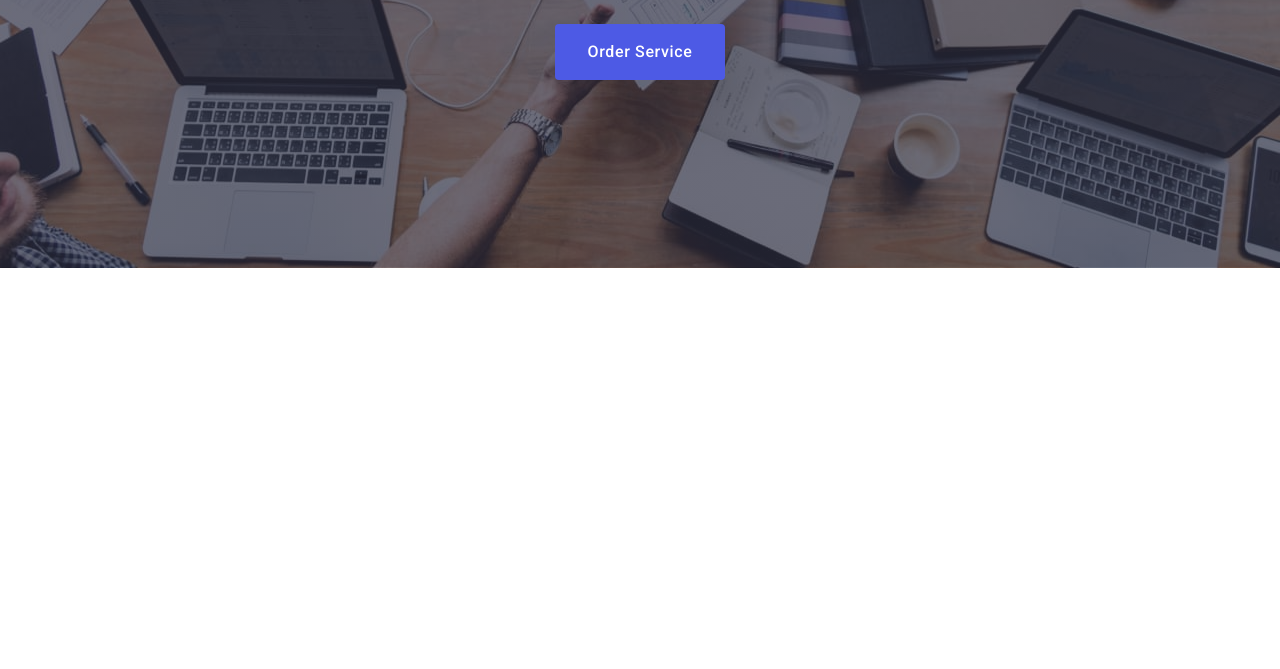
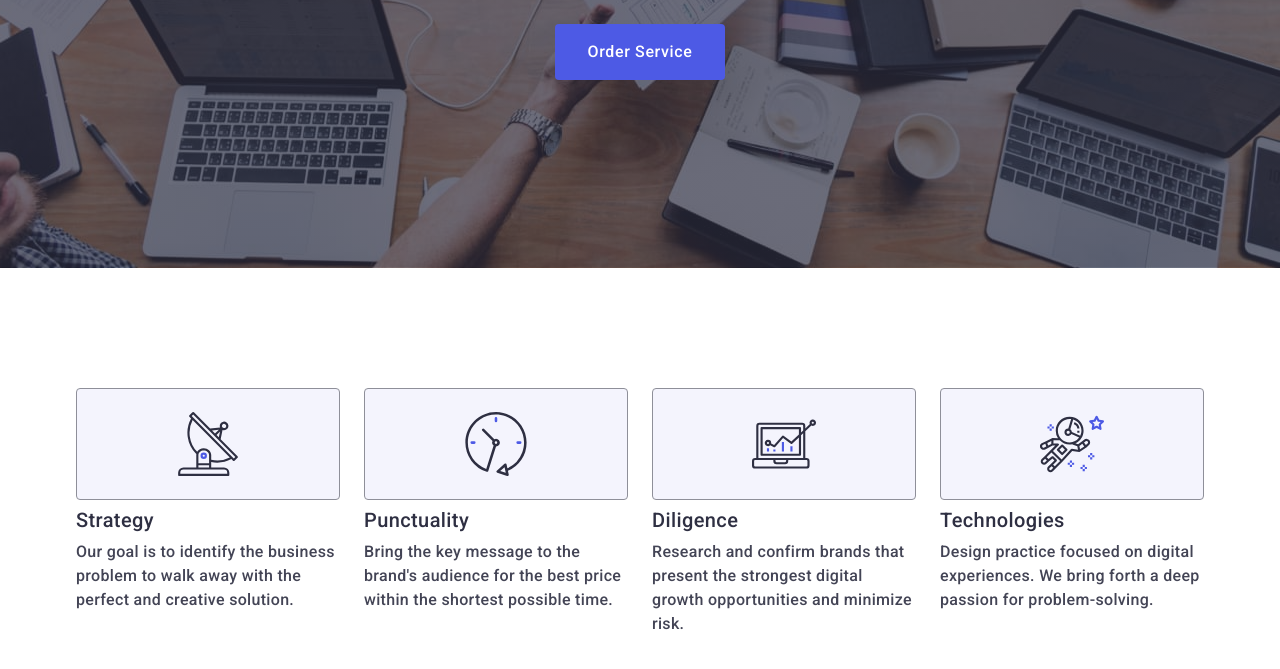
Before and after one commit to mestn1y1/goit-markup-hw-06, a plain HTML site: page index.html in a window 1280 px wide. Shown: the part 405-1074 px from the top of the page. Before the commit the page ends 800 px from the top, so only its background shows below. Drawn offline with nearby package versions, Linux system fonts and the light colour scheme.

Commit message:
add advan sect

```diff
--- a/css/style.css
+++ b/css/style.css
@@ -144,11 +144,60 @@ img {
   background-color: #404bbf;
 }
 
+/* our advanteges */
+
+.advanteges {
+  padding: 96px 0;
+}
+
+.visually-hidden {
+  position: absolute;
+  width: 1px;
+  height: 1px;
+  margin: -1px;
+  padding: 0;
+  overflow: hidden;
+  clip: rect(0, 0, 0, 0);
+  border: 0;
+}
+
+.advanteges-icon-box {
+  display: none;
+}
+
+.advanteges-item {
+}
+
+.advanteges-list {
+  display: flex;
+  flex-direction: column;
+  gap: 72px;
+}
+
+.advanteges-item-title {
+  margin-bottom: 8px;
+  font-size: 36px;
+  font-weight: 700;
+  line-height: 1.11;
+  letter-spacing: 0.02em;
+  color: #2e2f42;
+  text-align: center;
+}
+
+.advanteges-descr {
+  font-family: Roboto;
+  font-size: 16px;
+  font-weight: 500;
+  line-height: 1.5;
+  letter-spacing: 0.02em;
+  color: #434455;
+}
+
 /** ==================================================================MEDIA============================================== */
 
 @media screen and (min-width: 768px) {
   .container {
-    max-width: 768px;
+    min-width: 768px;
   }
 
   /**======================header=====================*/
@@ -240,6 +289,29 @@ img {
   .hero-btn {
     margin: 36px auto 0 auto;
   }
+
+  /**======================advanteges=====================*/
+
+  .advanteges {
+  }
+  .advanteges-list {
+    flex-direction: row;
+    gap: 24px;
+    flex-wrap: wrap;
+  }
+  .advanteges-item {
+    width: calc((100% - 24px) / 2);
+    /* max-width: 356px; */
+  }
+  .advanteges-icon-box {
+  }
+  .advanteges-icon {
+  }
+  .advanteges-item-title {
+    text-align: left;
+  }
+  .advanteges-descr {
+  }
 }
 
 @media screen and (min-width: 1158px) {
@@ -281,26 +353,19 @@ img {
   .hero-btn {
     margin: 48px auto 0 auto;
   }
-}
 
-/* our advanteges */
+  /**======================advanteges=====================*/
 
   .advanteges {
-  padding-top: 120px;
-  padding-bottom: 120px;
+    padding: 120px 0;
   }
-
-.visually-hidden {
-  position: absolute;
-  width: 1px;
-  height: 1px;
-  margin: -1px;
-  padding: 0;
-  overflow: hidden;
-  clip: rect(0, 0, 0, 0);
-  border: 0;
+  .advanteges-list {
+    display: flex;
+    gap: 24px;
   }
-
+  .advanteges-item {
+    width: calc((100% - 72px) / 4);
+  }
   .advanteges-icon-box {
     display: flex;
     justify-content: center;
@@ -320,31 +385,13 @@ img {
     height: 64px;
   }
 
-.advanteges-item {
-  width: calc((100% - 72px) / 4);
+  .advanteges-item-title {
+    font-size: 20px;
+    line-height: 1.2;
+    font-weight: 500;
   }
-
-.advanteges-list {
-  display: flex;
-  gap: 24px;
+  .advanteges-descr {
   }
-
-.advanteges-item-title {
-  margin-bottom: 8px;
-  font-size: 20px;
-  font-weight: 500;
-  line-height: 1.2;
-  letter-spacing: 0.02em;
-  color: #2e2f42;
-}
-
-.advanteges-descr {
-  font-family: Roboto;
-  font-size: 16px;
-  font-weight: 400;
-  line-height: 1.5;
-  letter-spacing: 0.02em;
-  color: #434455;
 }
 
 /* Our Team */
--- a/index.html
+++ b/index.html
@@ -57,8 +57,6 @@
     </header>
 
     <main>
-
-
       <section class="hero">
         <div class="container">
           <h1 class="hero-title">Effective Solutions for Your Business</h1>
@@ -66,9 +64,7 @@
         </div>
       </section>
 
-
-
-      <!-- <section class="advanteges">
+      <section class="advanteges">
         <div class="container">
           <h2 class="visually-hidden">Our advanteges</h2>
           <ul class="advanteges-list">
@@ -124,7 +120,7 @@
         </div>
       </section>
 
-
+      <!--
       <section class="our-team">
         <div class="container">
           <h2 class="our-team-title">Our Team</h2>
@@ -279,11 +275,9 @@
             </li>
           </ul>
         </div>
-      </section>
+      </section> -->
 
-
-
-      <section class="portfolio">
+      <!-- <section class="portfolio">
         <div class="container">
           <h2 class="port-title">Our Portfolio</h2>
           <ul class="portfolio-list">
@@ -397,11 +391,10 @@
             </li>
           </ul>
         </div>
-      </section>
+      </section> -->
     </main>
 
-
-    <footer class="footer">
+    <!-- <footer class="footer">
       <div class="container footer-wrapper">
         <div class="footer-container">
           <a class="logo footer-link" href="./index.html"
@@ -466,11 +459,9 @@
           </form>
         </div>
       </div>
-    </footer>
+    </footer> -->
 
-
-
-    <div class="modal-container">
+    <!-- <div class="modal-container">
       <div class="modal">
         <button type="button" class="modal-btn">
           <svg class="btn-img" width="8" height="8">
```
Lines whose indentation alone changed are shown as unchanged.
